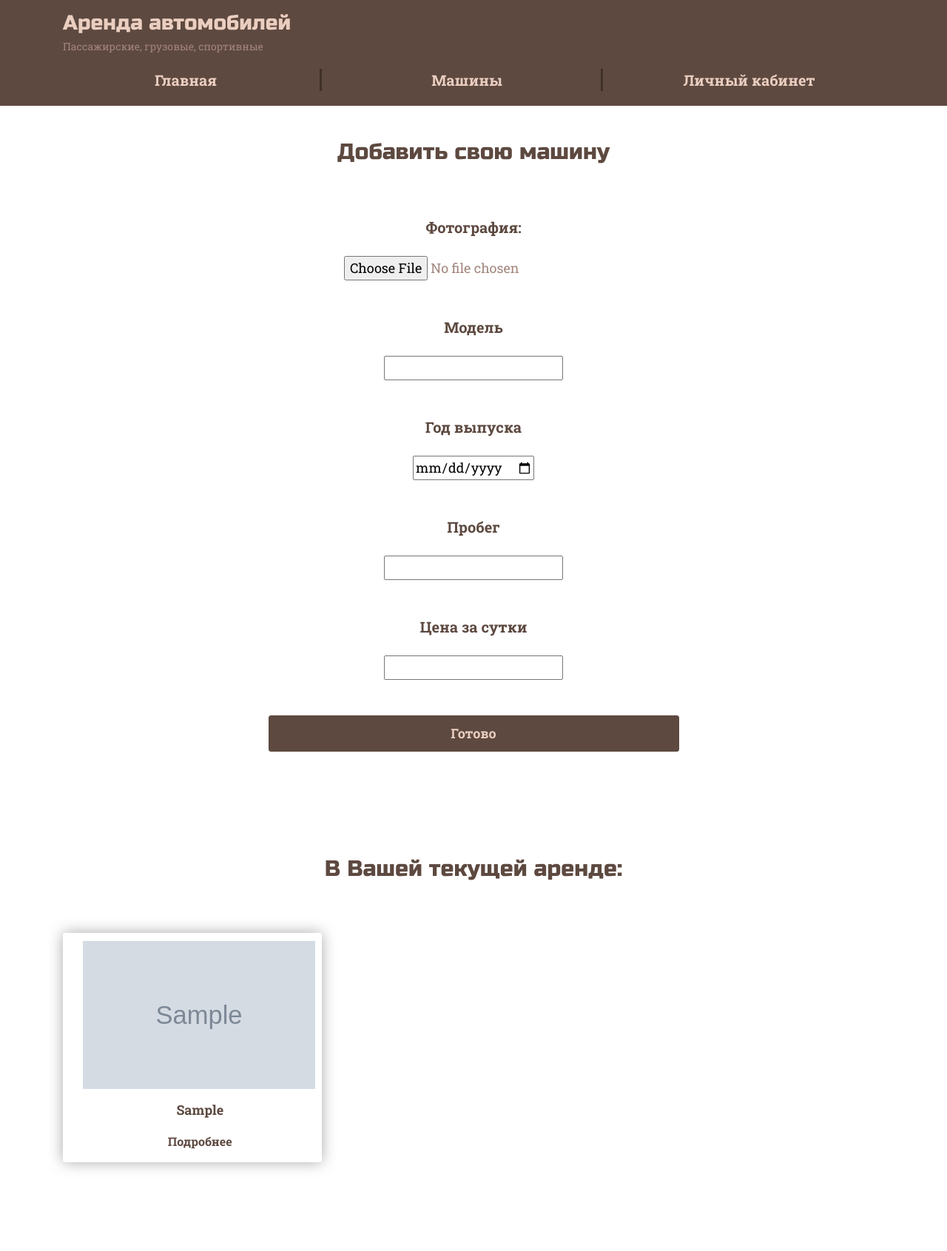
After one commit to realibi/car-rent-php, a PHP site: page /personal-page.php in a window 1280 px wide. The commit adds this page. Shown: the whole page at 74% size. Run offline with PHP 8.4, Linux system fonts and the light colour scheme; the visitor is signed in with stand-in values (Sample User, id 1); tables that the repository leaves empty or names only in its code hold one stand-in row (values such as "Sample post"); grey boxes marked "Sample" are stand-in pictures.

Commit message:
only adding car is missing

```diff
--- a/css/style.css
+++ b/css/style.css
@@ -217,11 +217,16 @@ a:hover{
     margin-right: auto;
     margin-top: 13%;
     width: 400px;
-    height: 580px;
+    height: 600px;
     padding: 30px;
     background-color: #5d4940;
     border-radius: 5px;
     box-shadow: 0px 0px 10px #000;
+}
+
+.okButton{
+    font-family: 'Roboto Slab', serif;
+    font-size: 18px;
 }
 
 .left{
@@ -231,3 +236,62 @@ a:hover{
 .white{
     color: white;
 }
+
+.w-50{
+    width: 50%;
+}
+
+.demo-card-square.mdl-card {
+    width: 100%;
+    height: 310px;
+    border: 1px solid white;
+    box-shadow: 0 0 20px darkgrey;
+    border-radius: 3px;
+    padding-left: 5%;
+    background-color: white;
+}
+
+.demo-card-square.mdl-card:hover {
+    width: 100%;
+    height: 310px;
+    border: 1px solid white;
+    box-shadow: 0 0 20px #5d4940;
+    border-radius: 3px;
+    padding-left: 5%;
+    transition: 0.5s;
+    background-color: white;
+}
+
+.demo-card-square.mdl-card img{
+    width: 95%;
+    height: 200px;
+    margin-top: 10px;
+    margin-bottom: 15px;
+}
+
+.demo-card-square.mdl-card p{
+    font-family: 'Roboto Slab', serif;
+    font-size: 18px;
+    font-weight: 700;
+    padding-left: 3px;
+}
+
+.demo-card-square.mdl-card button{
+    background-color: white;
+    border: 1px solid white;
+    color: #5d4940;
+    font-weight: 700;
+    padding: 0px;
+    font-family: 'Roboto Slab', serif;
+    padding-left: 3px;
+}
+
+.demo-card-square.mdl-card button:hover{
+    background-color: white;
+    border: 1px solid white;
+    color: #a2857d;
+    font-weight: 700;
+    padding: 0px;
+    font-family: 'Roboto Slab', serif;
+    padding-left: 3px;
+}
--- a/footer.php
+++ b/footer.php
@@ -15,17 +15,16 @@
                     <div class="regular-text right white"><?php echo $data["milleage"] ?> км</div><br>
                     <div class="regular-text left white">Цена:</div>
                     <div class="regular-text right white"><?php echo $data["price"] ?>/сутки</div><br><br>
-                    <div class="regular-text white">Кол-во дней аренды:</div>
-                    <input type="number" name="days"><br><br>
-                    <div class="regular-text white">Особые пожелания:</div>
-                    <textarea rows="2"></textarea>
-                </div>
-                <div class="col-12 tac">
-                    <br>
                     <form action="logic.php" method="post">
+                        <div class="regular-text white">Кол-во дней аренды:</div>
+                        <input type="number" name="days"><br><br>
+                        <div class="regular-text white">Особые пожелания:</div>
+                        <textarea rows="2"></textarea>
+                        <br>
                         <input hidden type="text" name="autoId" value="<?php echo $data["id"] ?>">
                         <input hidden type="text" name="newRent" value="a">
-                        <button type="submit" class="button">Оформить аренду</button>
+                        <button type="submit" class="button">Оформить аренду</button><br>
+                        <a class="okButton" href="javascript:PopUpHide()">Отмена</a>
                     </form>
                 </div>
                 </div>
@@ -33,6 +32,8 @@
         </div>
 
         <script src="js/popup.js"></script>
+
+        <br><br><br>
 
         <!-- <div class="footer">
             <br>
--- a/header.php
+++ b/header.php
@@ -41,12 +41,12 @@
                             <?php
                                 if($_SESSION["currentUserLogin"]){
                             ?>
-                                <a href="">Личный кабинет</a>
+                                <a href="personal-page.php">Личный кабинет</a>
                             <?php
                                 }
                                 else{
                             ?>
-                                <a href="">Вход</a>
+                                <a href="index.php">Вход</a>
                             <?php
                                 }
                             ?>
--- /dev/null
+++ b/personal-page.php
@@ -0,0 +1,78 @@
+<?php
+    session_start();
+    $conn = mysqli_connect('127.0.0.1:3306', 'root', '', 'car_rent_db')
+    or die("Connection error");
+
+    $currentUserId = $_SESSION["currentUserId"];
+
+    $sql = "SELECT * FROM autos WHERE owner_id=$currentUserId";
+    $result = mysqli_query($conn, $sql);
+
+    include("header.php");
+?>
+
+<div class="col-12 tac">
+    <div class="title-text">Добавить свою машину</div>
+    <br>
+    <form action="logic.php" method="post" enctype="multipart/form-data">
+
+        <div class="important-text">Фотография:</div><br><br>
+        <div class="regular-text"><input type="file" name="image"></div><br><br><br>
+
+        <div class="important-text">Модель</div><br><br>
+        <div class="regular-text"><input type="text" name="model"></div><br><br><br>
+
+        <div class="important-text">Год выпуска</div><br><br>
+        <div class="regular-text"><input type="date" name="year"></div><br><br><br>
+
+        <div class="important-text">Пробег</div><br><br>
+        <div class="regular-text"><input type="number" name="milleage"></div><br><br><br>
+
+        <div class="important-text">Цена за сутки</div><br><br>
+        <div class="regular-text"><input type="number" name="price"></div><br><br><br>
+
+        <input hidden type="text" name="addCar" value="a">
+
+        <button type="submit" class="button w-50 tac">Готово</button>
+    </form>
+
+    <br><br><br><br>
+
+    <div class="title-text">В Вашей текущей аренде:</div>
+    <br>
+
+    <div class="row">
+
+<?php
+    for($i = 0; $i < mysqli_num_rows($result); $i++){
+        $data = $result->fetch_assoc();
+?>
+
+    <div class="col-md-4 col-xs-12">
+            <div class="demo-card-square mdl-card mdl-shadow--2dp">
+                <div class="mdl-card__title mdl-card--expand">
+                    <img src="<?php echo $data["img_src"]?>" alt="">
+                </div>
+                <div class="mdl-card__supporting-text">
+                    <p class="important-text"><?php echo $data["model"]?></p>
+                </div>
+                <div class="mdl-card__actions mdl-card--border">
+                    <form action="details.php" method="GET">
+                        <input hidden type="text" name="auto_id" value="<?php echo $data["id"]?>">
+                        <input hidden type="text" name="showAutoForm" value="a">
+                        <button type="submit" class="">Подробнее</button>
+                    </form>
+                </div>
+            </div>
+            <br><br>
+    </div>
+
+<?php
+    }
+?>
+</div>
+</div>
+
+<?php
+    include("footer.php");
+?>
```
Also changed, not shown: all-cars.php (+18 -58 lines), logic.php (+34 -11 lines), login.php (deleted, +0 -9 lines), registration.php (deleted, +0 -10 lines), addCar.php (deleted), img/word_thumb.jpg (added), 2 other files.
